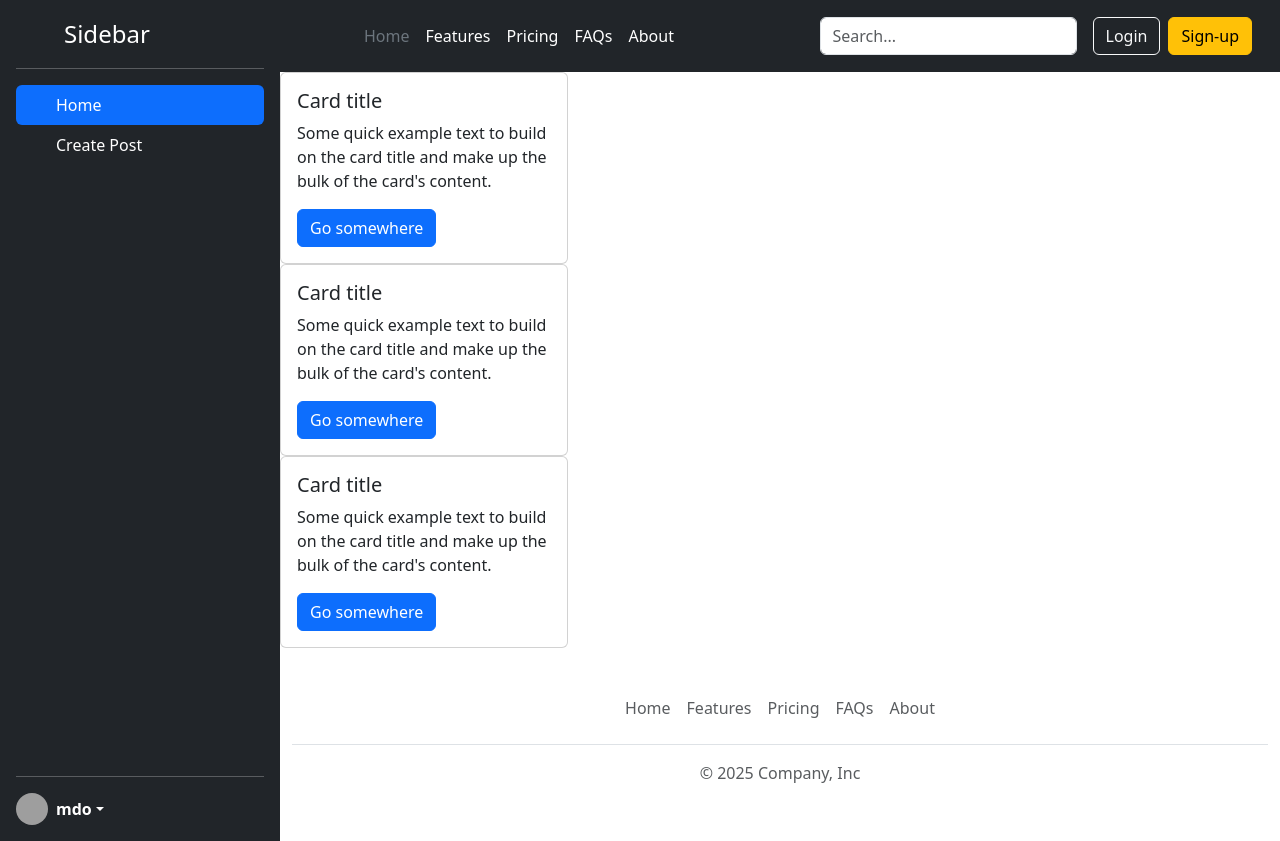
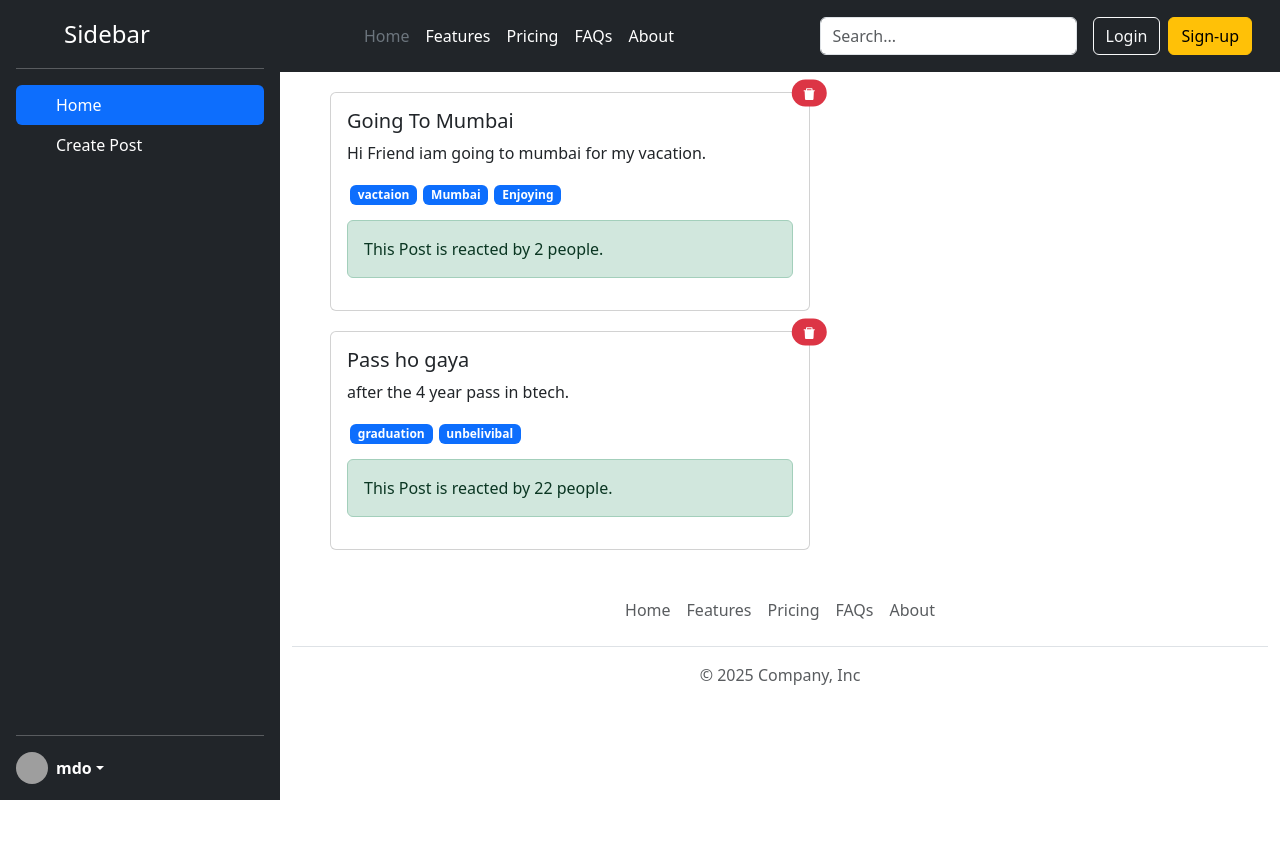
Before and after one commit to M-Prathmesh-B18/Social-Media, a React (Vite) app: page / in a window 1280 px wide. After the commit the page ends 800 px from the top, so only its background shows below. Built offline with nearby package versions, Linux system fonts and the light colour scheme; grey boxes are pictures that could not be loaded.

Commit message:
Initial project commit

```diff
--- a/src/App.css
+++ b/src/App.css
@@ -9,3 +9,17 @@
 .sidebarcss {
   min-height: 800px;
 }
+
+.post-card {
+  margin: 20px 50px;
+  min-width: 30rem;
+}
+
+.reactions {
+  width: 100%;
+  margin: 15px 0 0 0;
+}
+
+.hashtag {
+  margin: 0px 3px;
+}
--- a/src/component/Post.jsx
+++ b/src/component/Post.jsx
@@ -1,15 +1,29 @@
-const Post = () => {
+import { useContext } from "react";
+import { AiFillDelete } from "react-icons/ai";
+import { PostListContext } from "../store/post-list-store";
+const Post = ({ posts }) => {
+  const { deletePost } = useContext(PostListContext);
   return (
-    <div className="card" style={{ width: "18rem" }}>
+    <div className="card post-card" style={{ width: "30rem" }}>
       <div className="card-body">
-        <h5 className="card-title">Card title</h5>
-        <p className="card-text">
-          Some quick example text to build on the card title and make up the
-          bulk of the card's content.
-        </p>
-        <a href="#" className="btn btn-primary">
-          Go somewhere
-        </a>
+        <h5 className="card-title">
+          {posts.title}
+          <span
+            className="position-absolute top-0 start-100 translate-middle badge rounded-pill bg-danger"
+            onClick={() => deletePost(posts.id)}
+          >
+            <AiFillDelete />
+          </span>
+        </h5>
+        <p className="card-text">{posts.body}</p>
+        {posts.tags.map((tag) => (
+          <span key={tag} className="badge bg-primary hashtag">
+            {tag}
+          </span>
+        ))}
+        <div className="alert alert-success reactions" role="alert">
+          This Post is reacted by {posts.reactions} people.
+        </div>
       </div>
     </div>
   );
--- a/src/component/PostList.jsx
+++ b/src/component/PostList.jsx
@@ -6,9 +6,9 @@ const PostList = () => {
   const { postData } = useContext(PostListContext);
   return (
     <>
-      <Post></Post>
-      <Post></Post>
-      <Post></Post>
+      {postData.map((posts) => (
+        <Post key={posts.id} posts={posts}></Post>
+      ))}
     </>
   );
 };
--- a/src/store/post-list-store.jsx
+++ b/src/store/post-list-store.jsx
@@ -5,8 +5,8 @@ export const PostListContext = createContext({
   deletePost: () => {},
 });
 
-const postReducer = (action, postData) => {
-  let newPost = postData;
+const postReducer = (action, currentpostData) => {
+  let newPost = currentpostData;
   if (action.type === "ADD_POST") {
     // newPost = [
     //   ...postData,
@@ -18,6 +18,9 @@ const postReducer = (action, postData) => {
     // ];
     console.log("on add post Action");
   } else if (action.type === "DELETE_POST") {
+    newPost = currentpostData.filter(
+      (post) => post.id !== action.payload.postid
+    );
   }
   return newPost;
 };
@@ -47,12 +50,7 @@ const PostListProvider = ({ children }) => {
     Default_Post_List
   );
 
-  let name = "shree";
-  let topic = "on  business";
-  let desc =
-    "if you want to best business man the you have quality if leadership";
   const addPost = (name, topic) => {
-    console.log("on add post");
     const addNewPostAction = {
       type: "ADD_POST",
       payload: {
@@ -64,8 +62,13 @@ const PostListProvider = ({ children }) => {
     dispatcherOfPost(addNewPostAction);
   };
 
-  const deletePost = () => {
-    console.log("hello");
+  const deletePost = (postid) => {
+    dispatcherOfPost({
+      type: "DELETE_POST",
+      payload: {
+        postid,
+      },
+    });
   };
 
   return (
```
